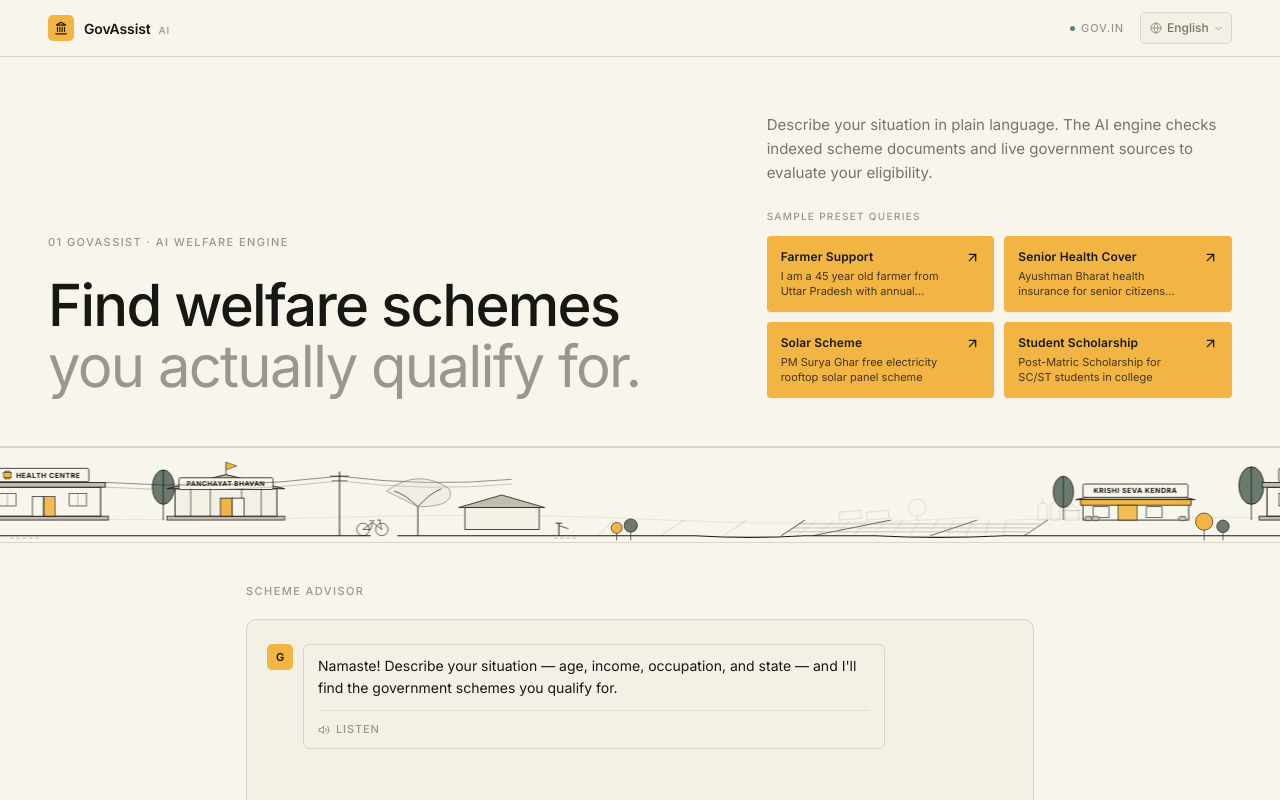
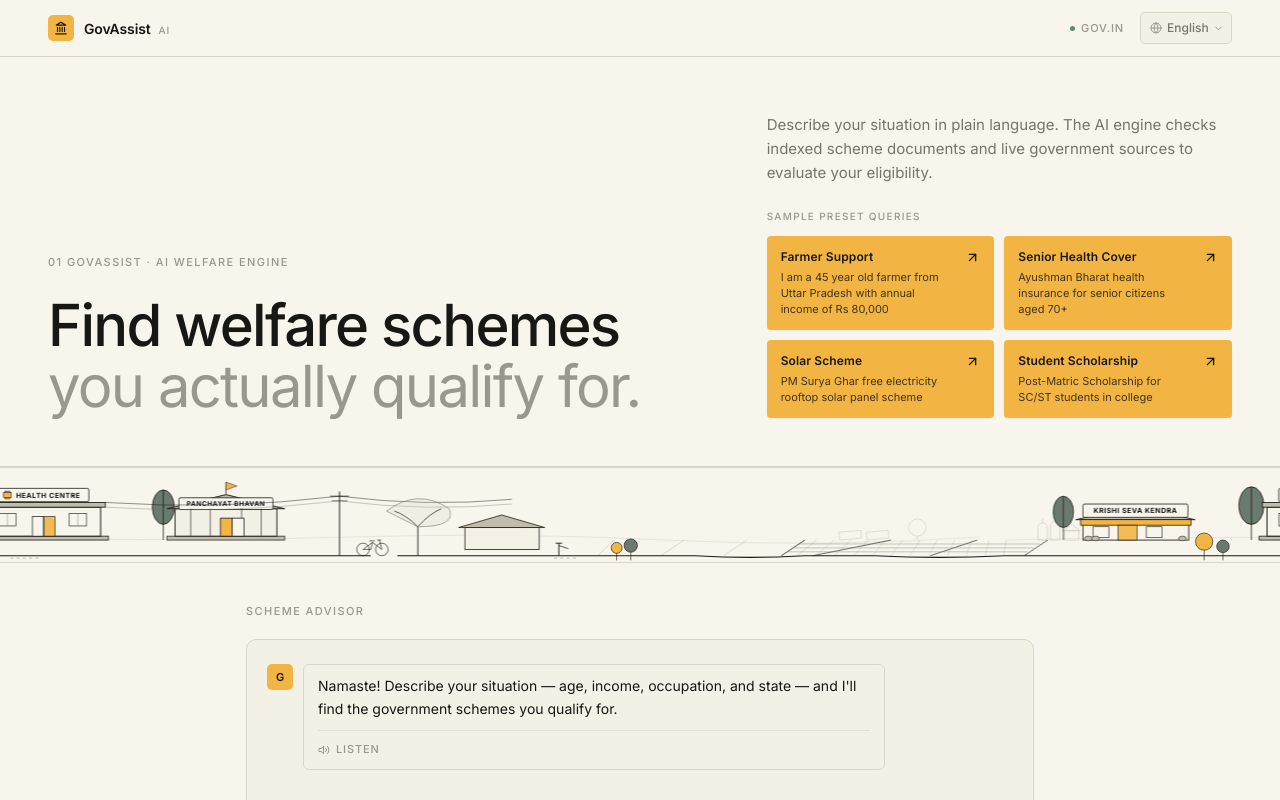
Before and after one commit to vgarg05/Government-Scheme-Discovery-Eligibility-Assistant, a React (Vite) app in the folder frontend/: page / in a window 1280 px wide. Shown: the top 800 px of the page. Built offline with nearby package versions, Linux system fonts and the light colour scheme.

Commit message:
fix: removed line clamping to display full complete query sentences on preset cards

```diff
--- a/frontend/src/components/Hero.jsx
+++ b/frontend/src/components/Hero.jsx
@@ -99,7 +99,7 @@ export default function Hero({ onPresetClick }) {
                           fontSize: '12px',
                           fontWeight: 600,
                           color: '#171714',
-                          marginBottom: '3px',
+                          marginBottom: '4px',
                           letterSpacing: '0.01em',
                         }}
                       >
@@ -108,12 +108,10 @@ export default function Hero({ onPresetClick }) {
                       <div
                         style={{
                           fontSize: '11px',
-                          color: 'rgba(23, 23, 20, 0.8)',
-                          lineHeight: 1.4,
-                          overflow: 'hidden',
-                          display: '-webkit-box',
-                          WebkitLineClamp: 2,
-                          WebkitBoxOrient: 'vertical',
+                          color: 'rgba(23, 23, 20, 0.82)',
+                          lineHeight: 1.45,
+                          whiteSpace: 'normal',
+                          wordBreak: 'break-word',
                         }}
                       >
                         {query}
```
